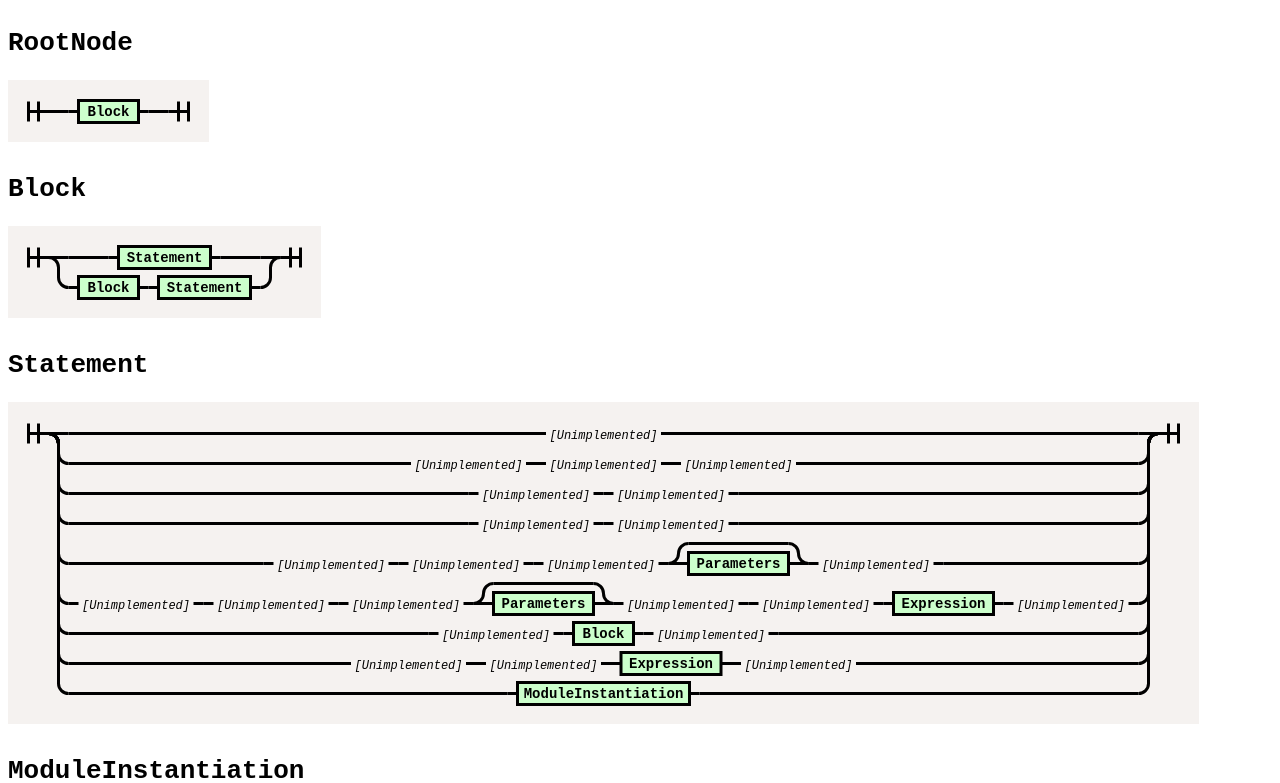
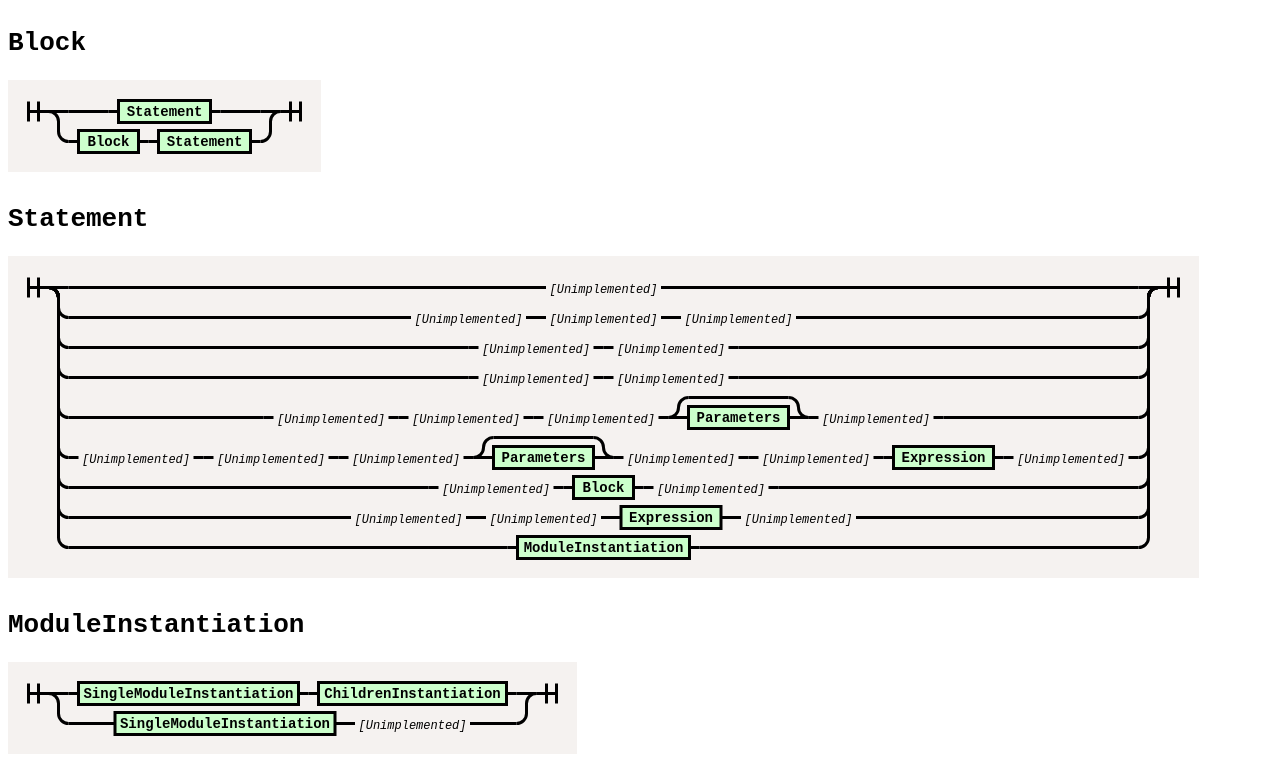
Before and after one commit to hhornbacher/node-scad-parser, a website: page src/nearley/grammar.html in a window 1280 px wide. Shown: the top 783 px of the page. Drawn offline with Linux system fonts and the light colour scheme.

Commit message:
fixed bug and optimized grammar

```diff
--- a/src/index.js
+++ b/src/index.js
@@ -65,7 +65,7 @@ class SCADParser {
         // Feed the token to the parser
         parser.feed([token]);
       }
-      return parser.results;
+      return new RootNode(parser.results[0]);
     } catch (error) {
       // Get last lexed token
       const last = tokens[tokens.length - 1];
@@ -135,7 +135,7 @@ if (!module.parent) {
 
   const parser = new SCADParser();
   try {
-    let index = process.argv[2] || 3;
+    let index = process.argv[2] || 1;
     const ast = parser.parseAST('../examples/ex' + index + '.scad');
     console.log(ast.toString());
     /*    console.log(inspectObject(_.filter(ast, (c) => {
--- a/src/nearley/grammar.html
+++ b/src/nearley/grammar.html
@@ -30,34 +30,6 @@ svg.railroad-diagram rect {
 </style>
 </head>
 <body>
-<h1><code>RootNode</code></h1>
-<div>
-<svg class="railroad-diagram" width="201" height="62" viewBox="0 0 201 62">
-<g transform="translate(.5 .5)">
-<path d="M 20 21 v 20 m 10 -20 v 20 m -10 -10 h 20.5"></path>
-<g>
-<path d="M40 31h0"></path>
-<path d="M160 31h0"></path>
-<path d="M40 31h20"></path>
-<g>
-<path d="M60 31h0"></path>
-<path d="M140 31h0"></path>
-<path d="M60 31h10"></path>
-<g>
-<path d="M70 31h0"></path>
-<path d="M130 31h0"></path>
-<rect x="70" y="20" width="60" height="22"></rect>
-<text x="100" y="35">Block</text>
-</g>
-<path d="M130 31h10"></path>
-</g>
-<path d="M140 31h20"></path>
-</g>
-<path d="M 160 31 h 20 m -10 -10 v 20 m 10 -20 v 20"></path>
-</g>
-</svg>
-
-</div>
 <h1><code>Block</code></h1>
 <div>
 <svg class="railroad-diagram" width="313" height="92" viewBox="0 0 313 92">
--- a/src/nearley/grammar.js
+++ b/src/nearley/grammar.js
@@ -16,7 +16,6 @@ var grammar = {
     {"name": "__$ebnf$1", "symbols": ["__$ebnf$1", "wschar"], "postprocess": function arrpush(d) {return d[0].concat([d[1]]);}},
     {"name": "__", "symbols": ["__$ebnf$1"], "postprocess": function(d) {return null;}},
     {"name": "wschar", "symbols": [/[ \t\n\v\f]/], "postprocess": id},
-    {"name": "RootNode", "symbols": ["Block"], "postprocess": d => new RootNode(d[0])},
     {"name": "Block", "symbols": ["Statement"]},
     {"name": "Block", "symbols": ["Block", "Statement"], "postprocess": d => _.concat(d[0], d[1])},
     {"name": "Statement", "symbols": [comment], "postprocess": d => new CommentNode(d[0], d[0].value)},
@@ -76,7 +75,7 @@ var grammar = {
     {"name": "Argument", "symbols": ["Expression"], "postprocess": id},
     {"name": "Argument", "symbols": [identifier, assign, "Expression"], "postprocess": d => ([d[0], d[4]])}
 ]
-  , ParserStart: "RootNode"
+  , ParserStart: "Block"
 }
 if (typeof module !== 'undefined'&& typeof module.exports !== 'undefined') {
    module.exports = grammar;
```
Also changed, not shown: 1 other file.
